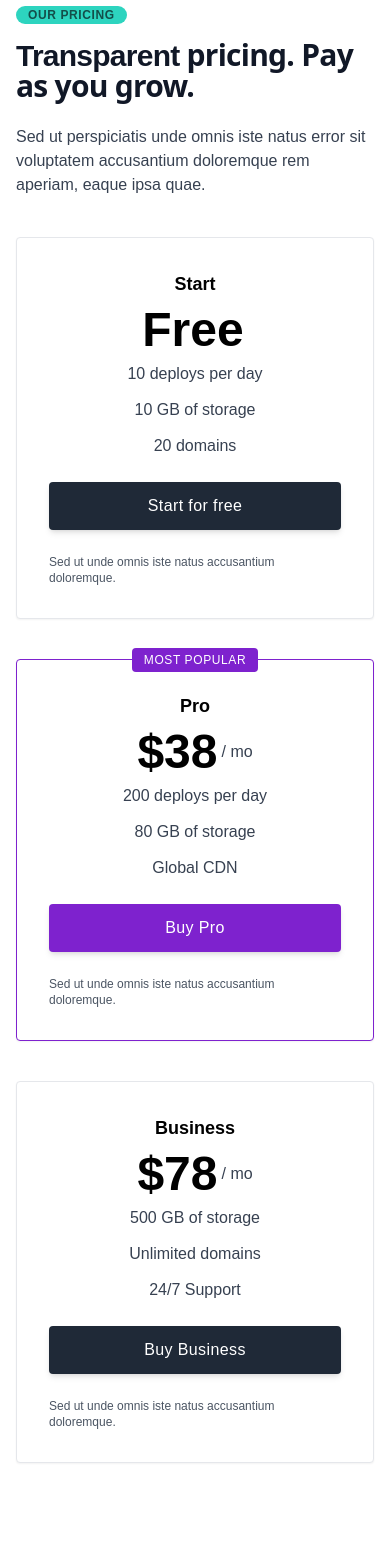
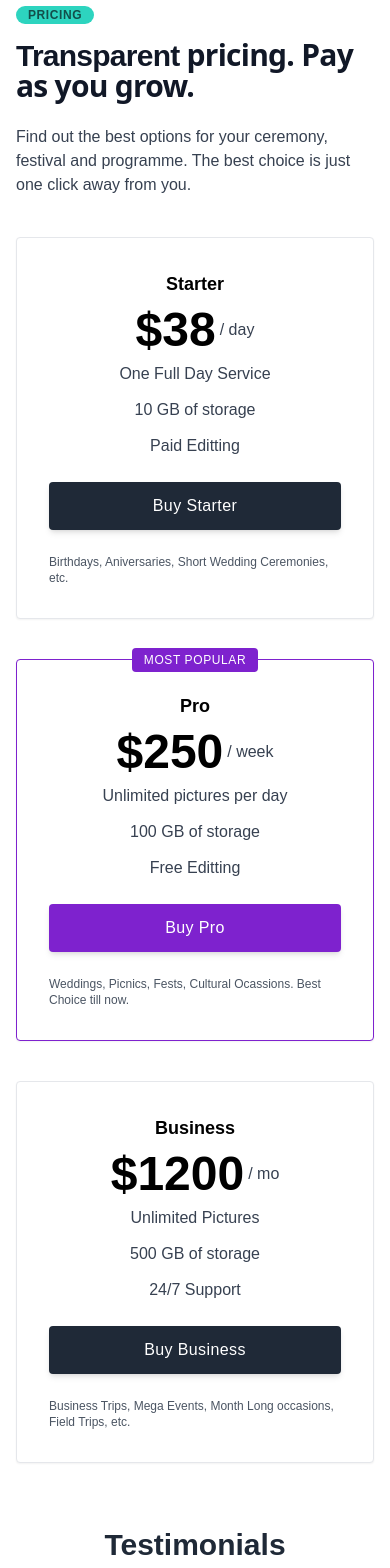
Before and after one commit to kamrulsaad/independent-service-provider, a React (Create React App) app: page / in a window 390 px wide. Shown: the part 1500-3068 px from the top of the page. Before the commit the page ends 3027 px from the top, so only its background shows below. Built offline with nearby package versions, Linux system fonts and the light colour scheme; what tw-elements would draw is missing.

Commit message:
ADded testimonials and edited pricing Section

```diff
--- a/src/Pages/Header/Header.js
+++ b/src/Pages/Header/Header.js
@@ -32,7 +32,7 @@ const Header = () => {
                         <li className="nav-item pr-2 py-1">
                             <Link className="nav-link text-gray-100 hover:text-slate-400 duration-300 focus:text-gray-100 p-0" to="#">Login</Link>
                         </li>
-                        <button type="button" class="inline-block mt-2 md:mt-0 px-6 py-2.5 bg-blue-600 text-white font-medium text-xs leading-tight uppercase rounded shadow-md hover:bg-blue-700 hover:shadow-lg focus:bg-blue-700 focus:shadow-lg focus:outline-none focus:ring-0 active:bg-blue-800 active:shadow-lg transition duration-300 ease-in-out">Sign Up</button>
+                        <button type="button" className="inline-block mt-2 md:mt-0 px-6 py-2.5 bg-blue-600 text-white font-medium text-xs leading-tight uppercase rounded shadow-md hover:bg-blue-700 hover:shadow-lg focus:bg-blue-700 focus:shadow-lg focus:outline-none focus:ring-0 active:bg-blue-800 active:shadow-lg transition duration-300 ease-in-out">Sign Up</button>
                     </ul>
                 </div>
             </div>
--- a/src/Pages/Home/Gallery/Gallery.js
+++ b/src/Pages/Home/Gallery/Gallery.js
@@ -2,35 +2,35 @@ import React from 'react';
 
 const Gallery = () => {
     return (
-        <section class="overflow-hidden text-gray-700">
+        <section className="overflow-hidden text-gray-700">
             <h1 className='md:text-7xl text-xl text-center mt-2 py-2'>Gallery</h1>
-            <div class="container px-5 py-2 mx-auto lg:pt-18 lg:px-32">
-                <div class="flex flex-wrap -m-1 md:-m-2">
-                    <div class="flex flex-wrap w-1/2">
-                        <div class="w-1/2 p-1 md:p-2">
-                            <img alt="gallery" class="block object-cover object-center w-full h-full rounded-lg"
+            <div className="container px-5 py-2 mx-auto lg:pt-18 lg:px-32">
+                <div className="flex flex-wrap -m-1 md:-m-2">
+                    <div className="flex flex-wrap w-1/2">
+                        <div className="w-1/2 p-1 md:p-2">
+                            <img alt="gallery" className="block object-cover object-center w-full h-full rounded-lg"
                                 src="https://mdbcdn.b-cdn.net/img/Photos/Horizontal/Nature/4-col/img%20(70).webp"/>
                         </div>
-                        <div class="w-1/2 p-1 md:p-2">
-                            <img alt="gallery" class="block object-cover object-center w-full h-full rounded-lg"
+                        <div className="w-1/2 p-1 md:p-2">
+                            <img alt="gallery" className="block object-cover object-center w-full h-full rounded-lg"
                                 src="https://mdbcdn.b-cdn.net/img/Photos/Horizontal/Nature/4-col/img%20(72).webp"/>
                         </div>
-                        <div class="w-full p-1 md:p-2">
-                            <img alt="gallery" class="block object-cover object-center w-full h-full rounded-lg"
+                        <div className="w-full p-1 md:p-2">
+                            <img alt="gallery" className="block object-cover object-center w-full h-full rounded-lg"
                                 src="https://mdbcdn.b-cdn.net/img/Photos/Horizontal/Nature/4-col/img%20(73).webp"/>
                         </div>
                     </div>
-                    <div class="flex flex-wrap w-1/2">
-                        <div class="w-full p-1 md:p-2">
-                            <img alt="gallery" class="block object-cover object-center w-full h-full rounded-lg"
+                    <div className="flex flex-wrap w-1/2">
+                        <div className="w-full p-1 md:p-2">
+                            <img alt="gallery" className="block object-cover object-center w-full h-full rounded-lg"
                                 src="https://mdbcdn.b-cdn.net/img/Photos/Horizontal/Nature/4-col/img%20(74).webp"/>
                         </div>
-                        <div class="w-1/2 p-1 md:p-2">
-                            <img alt="gallery" class="block object-cover object-center w-full h-full rounded-lg"
+                        <div className="w-1/2 p-1 md:p-2">
+                            <img alt="gallery" className="block object-cover object-center w-full h-full rounded-lg"
                                 src="https://mdbcdn.b-cdn.net/img/Photos/Horizontal/Nature/4-col/img%20(75).webp"/>
                         </div>
-                        <div class="w-1/2 p-1 md:p-2">
-                            <img alt="gallery" class="block object-cover object-center w-full h-full rounded-lg"
+                        <div className="w-1/2 p-1 md:p-2">
+                            <img alt="gallery" className="block object-cover object-center w-full h-full rounded-lg"
                                 src="https://mdbcdn.b-cdn.net/img/Photos/Horizontal/Nature/4-col/img%20(77).webp"/>
                         </div>
                     </div>
--- a/src/Pages/Home/Home/Home.js
+++ b/src/Pages/Home/Home/Home.js
@@ -2,6 +2,7 @@ import React from 'react';
 import Carousel from '../Carousel/Carousel';
 import Gallery from '../Gallery/Gallery';
 import Pricing from '../Pricing/Pricing';
+import Testimonials from '../Testimonials/Testimonials';
 
 const Home = () => {
     return (
@@ -9,6 +10,7 @@ const Home = () => {
             <Carousel></Carousel>
             <Gallery></Gallery>
             <Pricing></Pricing>
+            <Testimonials></Testimonials>
         </div>
     );
 };
--- a/src/Pages/Home/Pricing/Pricing.js
+++ b/src/Pages/Home/Pricing/Pricing.js
@@ -6,7 +6,7 @@ const Pricing = () => {
             <div className="max-w-xl mb-10 md:mx-auto sm:text-center lg:max-w-2xl md:mb-12">
                 <div>
                     <p className="inline-block px-3 py-px mb-4 text-xs font-semibold tracking-wider text-teal-900 uppercase rounded-full bg-teal-400">
-              Our Pricing
+                        Pricing
                     </p>
                 </div>
                 <h2 className="max-w-lg mb-6 font-sans text-3xl font-bold leading-none tracking-tight text-gray-900 sm:text-4xl md:mx-auto">
@@ -38,21 +38,21 @@ const Pricing = () => {
                     pricing. Pay as you grow.
                 </h2>
                 <p className="text-base text-gray-700 md:text-lg">
-            Sed ut perspiciatis unde omnis iste natus error sit voluptatem
-            accusantium doloremque rem aperiam, eaque ipsa quae.
+                    Find out the best options for your ceremony, festival and programme. The best choice is just one click away from you.
                 </p>
             </div>
             <div className="grid max-w-md gap-10 row-gap-5 lg:max-w-screen-lg sm:row-gap-10 lg:grid-cols-3 xl:max-w-screen-lg sm:mx-auto">
                 <div className="flex flex-col justify-between p-8 transition-shadow duration-300 bg-white border rounded shadow-sm sm:items-center hover:shadow">
                     <div className="text-center">
-              <div className="text-lg font-semibold">Start</div>
+                        <div className="text-lg font-semibold">Starter</div>
                         <div className="flex items-center justify-center mt-2">
-                <div className="mr-1 text-5xl font-bold">Free</div>
+                            <div className="mr-1 text-5xl font-bold">$38</div>
+                            <div className="text-gray-700">/ day</div>
                         </div>
                         <div className="mt-2 space-y-3">
-                <div className="text-gray-700">10 deploys per day</div>
+                            <div className="text-gray-700">One Full Day Service</div>
                             <div className="text-gray-700">10 GB of storage</div>
-                <div className="text-gray-700">20 domains</div>
+                            <div className="text-gray-700">Paid Editting</div>
                         </div>
                     </div>
                     <div>
@@ -60,10 +60,10 @@ const Pricing = () => {
                             href="/"
                             className="inline-flex items-center justify-center w-full h-12 px-6 mt-6 font-medium tracking-wide text-white transition duration-200 bg-gray-800 rounded shadow-md hover:bg-gray-900 focus:shadow-outline focus:outline-none"
                         >
-                Start for free
+                            Buy Starter
                         </a>
                         <p className="max-w-xs mt-6 text-xs text-gray-600 sm:text-sm sm:text-center sm:max-w-sm sm:mx-auto">
-                Sed ut unde omnis iste natus accusantium doloremque.
+                            Birthdays, Aniversaries, Short Wedding Ceremonies, etc.
                         </p>
                     </div>
                 </div>
@@ -76,24 +76,24 @@ const Pricing = () => {
                     <div className="text-center">
                         <div className="text-lg font-semibold">Pro</div>
                         <div className="flex items-center justify-center mt-2">
-                <div className="mr-1 text-5xl font-bold">$38</div>
-                <div className="text-gray-700">/ mo</div>
+                            <div className="mr-1 text-5xl font-bold">$250</div>
+                            <div className="text-gray-700">/ week</div>
                         </div>
                         <div className="mt-2 space-y-3">
-                <div className="text-gray-700">200 deploys per day</div>
-                <div className="text-gray-700">80 GB of storage</div>
-                <div className="text-gray-700">Global CDN</div>
+                            <div className="text-gray-700">Unlimited pictures per day</div>
+                            <div className="text-gray-700">100 GB of storage</div>
+                            <div className="text-gray-700">Free Editting</div>
                         </div>
                     </div>
                     <div>
                         <a
                             href="/"
-                className="inline-flex items-center justify-center w-full h-12 px-6 mt-6 font-medium tracking-wide text-white transition duration-200 rounded shadow-md bg-purple-700 hover:bg-deep-purple-accent-700 focus:shadow-outline focus:outline-none"
+                            className="inline-flex items-center justify-center w-full h-12 px-6 mt-6 font-medium tracking-wide text-white transition duration-200 rounded shadow-md bg-purple-700 hover:bg-purple-900 focus:shadow-outline focus:outline-none"
                         >
                             Buy Pro
                         </a>
                         <p className="max-w-xs mt-6 text-xs text-gray-600 sm:text-sm sm:text-center sm:max-w-sm sm:mx-auto">
-                Sed ut unde omnis iste natus accusantium doloremque.
+                            Weddings, Picnics, Fests, Cultural Ocassions. Best Choice till now.
                         </p>
                     </div>
                 </div>
@@ -101,12 +101,12 @@ const Pricing = () => {
                     <div className="text-center">
                         <div className="text-lg font-semibold">Business</div>
                         <div className="flex items-center justify-center mt-2">
-                <div className="mr-1 text-5xl font-bold">$78</div>
+                            <div className="mr-1 text-5xl font-bold">$1200</div>
                             <div className="text-gray-700">/ mo</div>
                         </div>
                         <div className="mt-2 space-y-3">
+                            <div className="text-gray-700">Unlimited Pictures</div>
                             <div className="text-gray-700">500 GB of storage</div>
-                <div className="text-gray-700">Unlimited domains</div>
                             <div className="text-gray-700">24/7 Support</div>
                         </div>
                     </div>
@@ -118,7 +118,7 @@ const Pricing = () => {
                             Buy Business
                         </a>
                         <p className="max-w-xs mt-6 text-xs text-gray-600 sm:text-sm sm:text-center sm:max-w-sm sm:mx-auto">
-                Sed ut unde omnis iste natus accusantium doloremque.
+                            Business Trips, Mega Events, Month Long occasions, Field Trips, etc.
                         </p>
                     </div>
                 </div>
--- /dev/null
+++ b/src/Pages/Home/Testimonials/Testimonials.js
@@ -0,0 +1,77 @@
+import React from 'react';
+
+const Testimonials = () => {
+    return (
+        <section className="mb-20 text-gray-700 md:mx-20 mx-8 mx">
+            <div className="text-center md:max-w-xl lg:max-w-3xl mx-auto">
+                <h3 className="text-3xl font-bold mb-6 text-gray-800">Testimonials</h3>
+                <p className="mb-6 pb-2 md:mb-12 md:pb-0">
+                    Lorem ipsum dolor sit amet, consectetur adipisicing elit. Fugit, error amet numquam
+                    iure provident voluptate esse quasi, veritatis totam voluptas nostrum quisquam eum
+                    porro a pariatur veniam.
+                </p>
+            </div>
+
+            <div className="grid md:grid-cols-3 gap-6 text-center">
+                <div>
+                    <div className="block rounded-lg shadow-lg bg-white">
+                        <div className="overflow-hidden rounded-t-lg h-28" style={{backgroundColor: "#9d789b"}}></div>
+                        <div className="w-24 -mt-12 overflow-hidden border-2 border-white rounded-full mx-auto bg-white">
+                            <img src="https://mdbcdn.b-cdn.net/img/Photos/Avatars/img%20(1).webp" alt='' />
+                        </div>
+                        <div className="p-6">
+                            <h4 className="text-2xl font-semibold mb-4">Maria Smantha</h4>
+                            <hr />
+                            <p className="mt-4">
+                                <svg aria-hidden="true" focusable="false" data-prefix="fas" data-icon="quote-left" className="w-6 pr-2 inline-block" role="img" xmlns="http://www.w3.org/2000/svg" viewBox="0 0 512 512">
+                                    <path fill="currentColor" d="M464 256h-80v-64c0-35.3 28.7-64 64-64h8c13.3 0 24-10.7 24-24V56c0-13.3-10.7-24-24-24h-8c-88.4 0-160 71.6-160 160v240c0 26.5 21.5 48 48 48h128c26.5 0 48-21.5 48-48V304c0-26.5-21.5-48-48-48zm-288 0H96v-64c0-35.3 28.7-64 64-64h8c13.3 0 24-10.7 24-24V56c0-13.3-10.7-24-24-24h-8C71.6 32 0 103.6 0 192v240c0 26.5 21.5 48 48 48h128c26.5 0 48-21.5 48-48V304c0-26.5-21.5-48-48-48z"></path>
+                                </svg>
+                                Lorem ipsum dolor sit amet eos adipisci, consectetur adipisicing elit.
+                            </p>
+                        </div>
+                    </div>
+                </div>
+                <div>
+                    <div className="block rounded-lg shadow-lg bg-white">
+                        <div className="overflow-hidden rounded-t-lg h-28" style={{backgroundColor: "#7a81a8"}}></div>
+                        <div className="w-24 -mt-12 overflow-hidden border border-white rounded-full mx-auto bg-white">
+                            <img src="https://mdbcdn.b-cdn.net/img/Photos/Avatars/img%20(2).webp" alt='' />
+                        </div>
+                        <div className="p-6">
+                            <h4 className="text-2xl font-semibold mb-4">Lisa Cudrow</h4>
+                            <hr />
+                            <p className="mt-4">
+                                <svg aria-hidden="true" focusable="false" data-prefix="fas" data-icon="quote-left" className="w-6 pr-2 inline-block" role="img" xmlns="http://www.w3.org/2000/svg" viewBox="0 0 512 512">
+                                    <path fill="currentColor" d="M464 256h-80v-64c0-35.3 28.7-64 64-64h8c13.3 0 24-10.7 24-24V56c0-13.3-10.7-24-24-24h-8c-88.4 0-160 71.6-160 160v240c0 26.5 21.5 48 48 48h128c26.5 0 48-21.5 48-48V304c0-26.5-21.5-48-48-48zm-288 0H96v-64c0-35.3 28.7-64 64-64h8c13.3 0 24-10.7 24-24V56c0-13.3-10.7-24-24-24h-8C71.6 32 0 103.6 0 192v240c0 26.5 21.5 48 48 48h128c26.5 0 48-21.5 48-48V304c0-26.5-21.5-48-48-48z"></path>
+                                </svg>
+                                Neque cupiditate assumenda in maiores
+                                repudi mollitia architecto.
+                            </p>
+                        </div>
+                    </div>
+                </div>
+                <div>
+                    <div className="block rounded-lg shadow-lg bg-white">
+                        <div className="overflow-hidden rounded-t-lg h-28" style={{backgroundColor: "#6d5b98"}}></div>
+                        <div className="w-24 -mt-12 overflow-hidden border-2 border-white rounded-full mx-auto bg-white">
+                            <img src="https://mdbcdn.b-cdn.net/img/Photos/Avatars/img%20(9).webp" alt='' />
+                        </div>
+                        <div className="p-6">
+                            <h4 className="text-2xl font-semibold mb-4">John Smith</h4>
+                            <hr />
+                            <p className="mt-4">
+                                <svg aria-hidden="true" focusable="false" data-prefix="fas" data-icon="quote-left" className="w-6 pr-2 inline-block" role="img" xmlns="http://www.w3.org/2000/svg" viewBox="0 0 512 512">
+                                    <path fill="currentColor" d="M464 256h-80v-64c0-35.3 28.7-64 64-64h8c13.3 0 24-10.7 24-24V56c0-13.3-10.7-24-24-24h-8c-88.4 0-160 71.6-160 160v240c0 26.5 21.5 48 48 48h128c26.5 0 48-21.5 48-48V304c0-26.5-21.5-48-48-48zm-288 0H96v-64c0-35.3 28.7-64 64-64h8c13.3 0 24-10.7 24-24V56c0-13.3-10.7-24-24-24h-8C71.6 32 0 103.6 0 192v240c0 26.5 21.5 48 48 48h128c26.5 0 48-21.5 48-48V304c0-26.5-21.5-48-48-48z"></path>
+                                </svg>
+                                Delectus impedit saepe officiis ab
+                                aliquam repellat rem unde ducimus.
+                            </p>
+                        </div>
+                    </div>
+                </div>
+            </div>
+        </section>
+    );
+};
+
+export default Testimonials;
```
Lines whose indentation alone changed are shown as unchanged.
